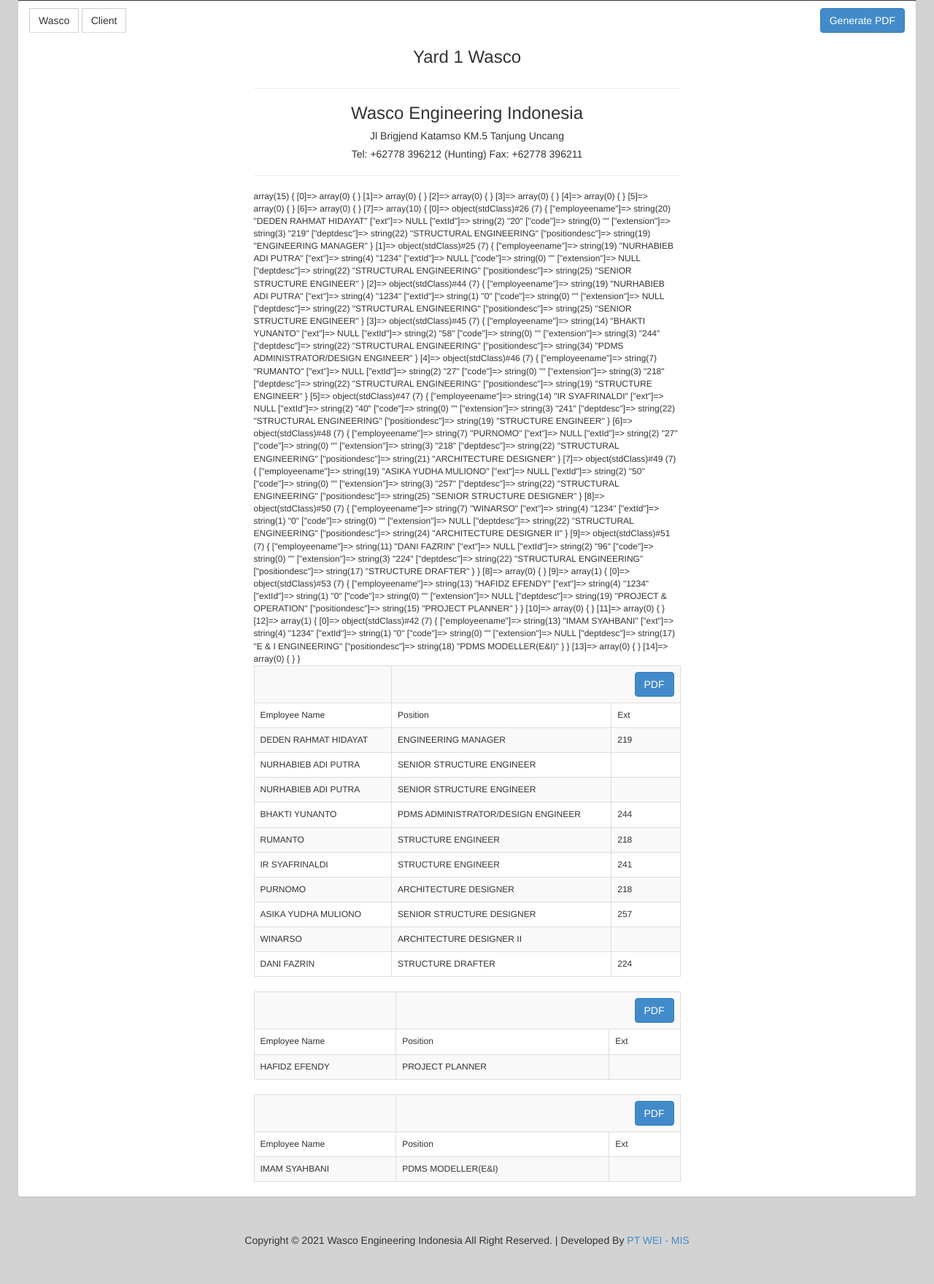
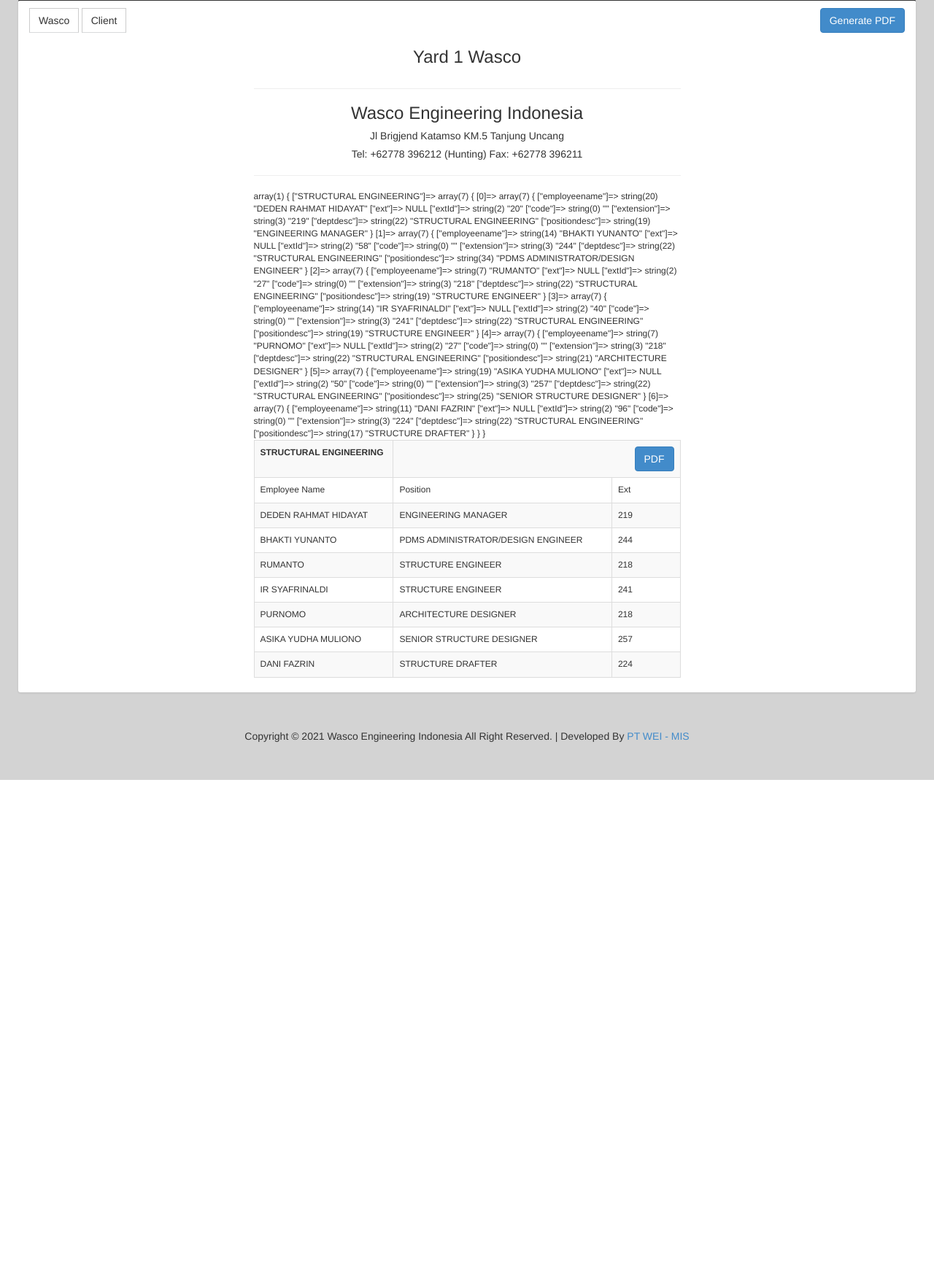
Before and after one commit to rabunjauh/phone, a CodeIgniter app: page /database/index.php/cextension/phoneBook/1 in a window 1280 px wide. Shown: the part 161-1921 px from the top of the page at 73% size. After the commit the page ends 1230 px from the top, so only its background shows below. Run offline with CodeIgniter, Linux system fonts and the light colour scheme; data comes from the database, SQL or seed files in the repository.

Commit message:
home: clean code fixing (remove redundant code) - display department name and extension done

```diff
--- a/application/controllers/Cextension.php
+++ b/application/controllers/Cextension.php
@@ -41,7 +41,9 @@
 		// var_dump($data['departments']);die;
 		// $data['phoneBooks'] = $this->mextensions->index($data['departments'], $officeLocation);
 		$data['phoneBooks'] = $this->mextensions->index($data['departments'], $officeLocation);
-
+		// var_dump($data['phoneBooks']);
+
+		// die;
 		// for ($i = 0; $i < sizeof($phoneBooks);$i++){
 		// 	echo $phoneBooks[1][0]->employeename;
 		// }
--- a/application/models/Mextensions.php
+++ b/application/models/Mextensions.php
@@ -36,20 +36,23 @@
 						td.deptdesc,
 						tp.positiondesc
 					FROM tblmas_employee te
-					LEFT JOIN ext ON te.extId = ext.id
 					LEFT JOIN tblfile_department td ON te.iddept = td.iddept
 					LEFT JOIN tblfile_position tp ON te.idposition = tp.idposition
 					LEFT JOIN office_location ol ON te.office_location_id = ol.office_location_id
+					JOIN ext ON te.extId = ext.id
 					WHERE te.iddept = $iddept
 						AND te.stsactive = '1'
 						AND ol.office_location_desc = '$officeLocation'
 					ORDER BY tp.level ASC";
 				$query = $this->db->query($sql);
-				$results[] = $query->result();
+				if ($query->result_array()){
+						$results[$value->deptdesc] = $query->result_array();
+					}
 			}
-			return $results;
-			// return $query->result();
-		// if ($query) {
+				return $results;
+		// 	var_dump($query->result());die;
+		// 	if ($query) {
+
 		// } else {
 		// 	return FALSE;
 		// }
--- a/application/views/contents/vExtension.php
+++ b/application/views/contents/vExtension.php
@@ -26,13 +26,11 @@
 		<div class="col-lg-6 col-md-6 col-sm-6 col-sx-12 col-lg-offset-3 col-md-offset-3 col-sm-offset-3">
 		<?php
 			var_dump($phoneBooks);
-		   for ($i = 0; $i < sizeof($phoneBooks); $i++){
-				if ($phoneBooks[$i]){
-				$phoneBook = $phoneBooks[$i];
+			foreach ($phoneBooks as $key => $departmentGroups) :
 		?>
 			<table class="table table-bordered table-striped">
 					<tr>
-						<td><strong></strong></td>
+						<td><strong><?php echo $key; ?></strong></td>
 						<td colspan="2" class="text-right"><a href="<?= base_url('cextension/pdf_security'); ?>" class="btn btn-primary" target="_blank">PDF</a></td>
 					</tr>
 					<tr>
@@ -40,20 +38,17 @@
 						<td>Position</td>
 						<td>Ext</td>
 					</tr>
-
 			<?php
-						for ($j = 0; $j < sizeof($phoneBook); $j++){
+				foreach ($departmentGroups as $assocIndex => $departmentGroup) :
 			?>
 					<tr>
-						<td class="col-md-2"><?php echo $phoneBooks[$i][$j]->employeename; ?></td>
-						<td class="col-md-3"><?php echo $phoneBooks[$i][$j]->positiondesc; ?></td>
-						<td class="col-md-1"><?php echo $phoneBooks[$i][$j]->extension; ?></td>
+						<td class="col-md-2"><?php echo $departmentGroup['employeename']; ?></td>
+						<td class="col-md-3"><?php echo $departmentGroup['positiondesc']; ?></td>
+						<td class="col-md-1"><?php echo $departmentGroup['extension']; ?></td>
 					</tr>
 			<?php
-			 			}
-					}
-
-				}
+				endforeach;
+			endforeach;
 		?>
 			</table>
 		</div>
```
Lines whose indentation alone changed are shown as unchanged.
